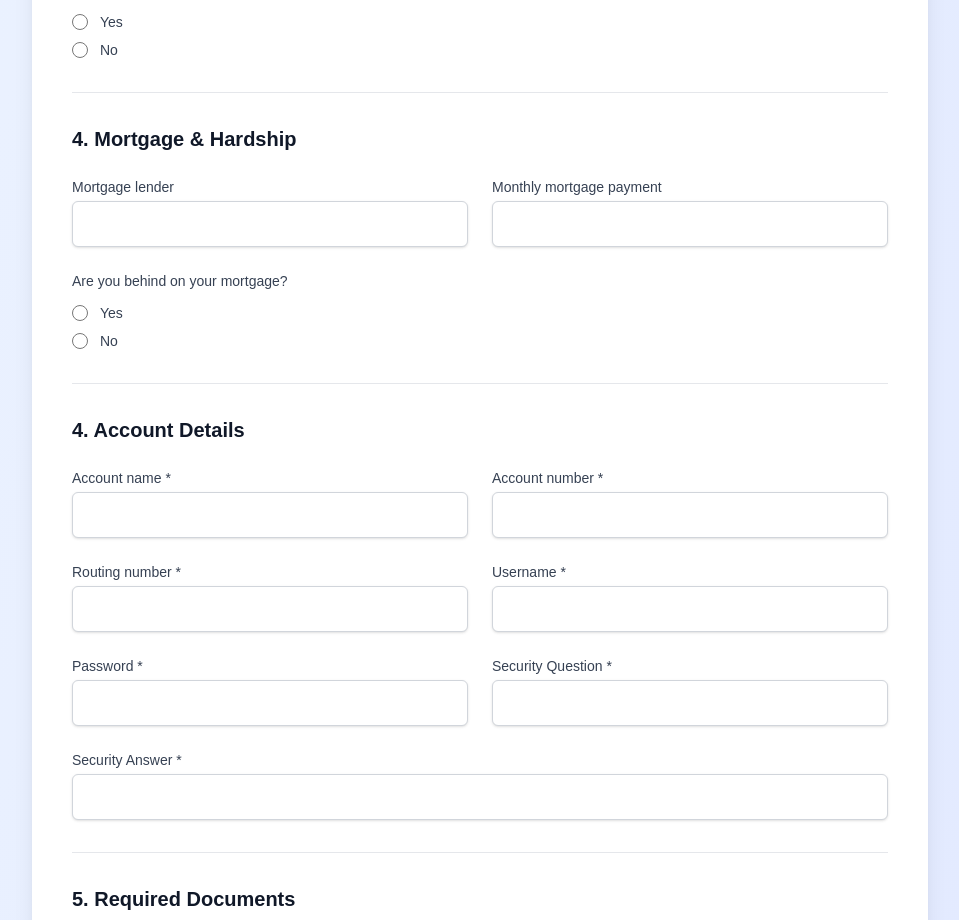
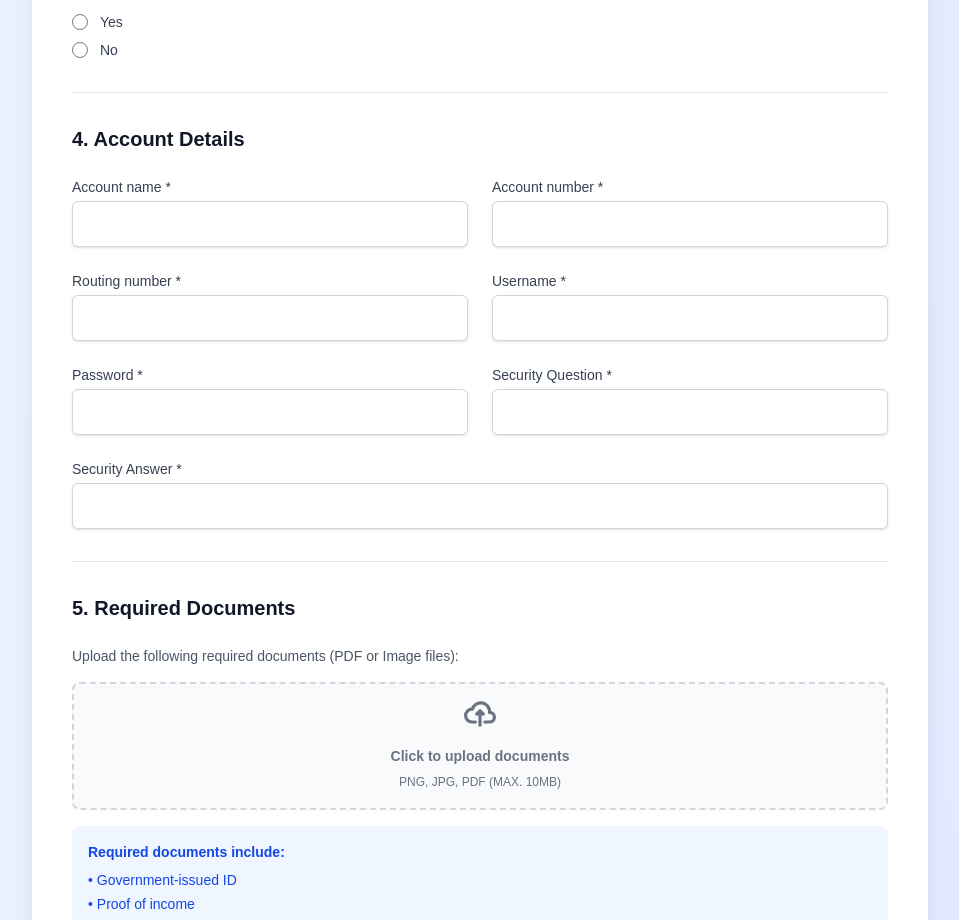
Before and after one commit to Nixhazel/HAGrants, a Next.js app: page / in a window 1280 px wide. Shown: the part 2485-3405 px from the top of the page, without its empty margins (160-1119 px from the left). Built offline with nearby package versions, Linux system fonts and the light colour scheme.

Commit message:
chore: removed mortgage

```diff
--- a/src/app/page.tsx
+++ b/src/app/page.tsx
@@ -37,10 +37,7 @@ export default function Home() {
 			parseInt(formData.get('householdSize') as string) || 1;
 		const purchasePrice =
 			parseFloat(formData.get('purchasePrice') as string) || 0;
-		const monthlyMortgage =
-			parseFloat(formData.get('monthlyMortgage') as string) || 0;
 		const isFirstTimeBuyer = formData.get('firstTimeBuyer') === 'Yes';
-		const isBehindMortgage = formData.get('behindMortgage') === 'Yes';
 		const hasReferralCode =
 			formData.get('referralCode') &&
 			formData.get('referralCode')?.toString().trim() !== '';
@@ -74,11 +71,6 @@ export default function Home() {
 		// First-time buyer bonus
 		if (isFirstTimeBuyer) {
 			baseAmount += 8000;
-		}
-
-		// Mortgage hardship bonus
-		if (isBehindMortgage) {
-			baseAmount += 12000;
 		}
 
 		// Household size adjustments
@@ -1184,85 +1176,6 @@ export default function Home() {
 									</div>
 								</motion.div>
 
-								{/* Section 4: Mortgage & Hardship */}
-								<motion.div
-									initial={{ opacity: 0, x: 30 }}
-									whileInView={{ opacity: 1, x: 0 }}
-									transition={{ duration: 0.6 }}
-									viewport={{ once: true }}
-									className='border-b border-gray-200 pb-8'>
-									<h3 className='text-xl font-semibold text-gray-900 mb-6'>
-										4. Mortgage & Hardship
-									</h3>
-									<div className='grid grid-cols-1 gap-6 sm:grid-cols-2'>
-										<div>
-											<label
-												htmlFor='mortgageLender'
-												className='block text-sm font-medium text-gray-700'>
-												Mortgage lender
-											</label>
-											<input
-												type='text'
-												name='mortgageLender'
-												id='mortgageLender'
-												className='mt-1 block w-full border-gray-300 rounded-md shadow-sm focus:ring-indigo-500 focus:border-indigo-500 sm:text-sm p-3'
-											/>
-										</div>
-
-										<div>
-											<label
-												htmlFor='monthlyMortgage'
-												className='block text-sm font-medium text-gray-700'>
-												Monthly mortgage payment
-											</label>
-											<input
-												type='number'
-												name='monthlyMortgage'
-												id='monthlyMortgage'
-												min='0'
-												step='0.01'
-												className='mt-1 block w-full border-gray-300 rounded-md shadow-sm focus:ring-indigo-500 focus:border-indigo-500 sm:text-sm p-3'
-											/>
-										</div>
-
-										<div className='sm:col-span-2'>
-											<label className='block text-sm font-medium text-gray-700 mb-3'>
-												Are you behind on your mortgage?
-											</label>
-											<div className='space-y-2'>
-												<div className='flex items-center'>
-													<input
-														id='behindMortgageYes'
-														name='behindMortgage'
-														type='radio'
-														value='Yes'
-														className='focus:ring-indigo-500 h-4 w-4 text-indigo-600 border-gray-300'
-													/>
-													<label
-														htmlFor='behindMortgageYes'
-														className='ml-3 block text-sm font-medium text-gray-700'>
-														Yes
-													</label>
-												</div>
-												<div className='flex items-center'>
-													<input
-														id='behindMortgageNo'
-														name='behindMortgage'
-														type='radio'
-														value='No'
-														className='focus:ring-indigo-500 h-4 w-4 text-indigo-600 border-gray-300'
-													/>
-													<label
-														htmlFor='behindMortgageNo'
-														className='ml-3 block text-sm font-medium text-gray-700'>
-														No
-													</label>
-												</div>
-											</div>
-										</div>
-									</div>
-								</motion.div>
-
 								{/* Section 4: Account Details */}
 								<motion.div
 									initial={{ opacity: 0, x: -30 }}
```
